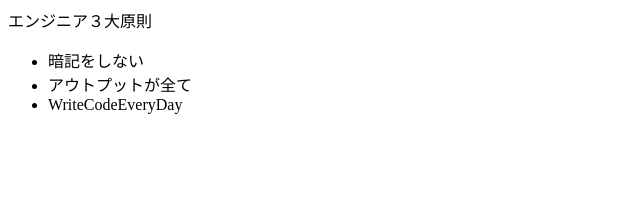
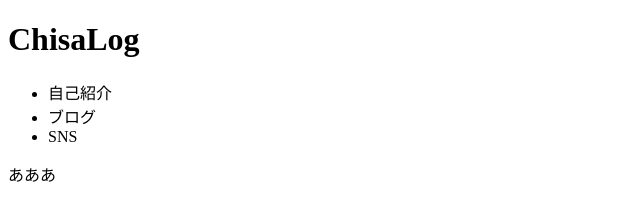
Before and after one commit to chisasy/MyLog, a plain HTML site: page index.html in a window 1280 px wide. Shown: the whole page, without its empty margins (0-640 px from the left). Drawn offline with Linux system fonts and the light colour scheme.

Commit message:
git ignore以外全てコミットしてみる

```diff
--- a/index.html
+++ b/index.html
@@ -3,22 +3,28 @@
 
 <head>
     <meta charset="UTF-8">
+    <link rel="stylesheet" href="style.css">
     <meta name="viewport" content="width=device-width, initial-scale=1.0">
     <meta http-equiv="X-UA-Compatible" content="ie=edge">
     <title>ChisaLog</title>
 </head>
 
 <body>
-    <header>エンジニア３大原則
-
+    <header>
+        <div>
+            <h1>
+                ChisaLog
+            </h1>
+        </div>
     </header>
-    <div>
+    <nav>
         <ul>
-            <li>暗記をしない</li>
-            <li>アウトプットが全て</li>
-            <li>WriteCodeEveryDay</li>
-        </ui>
-    </div>
+            <li>自己紹介</li>
+            <li>ブログ</li>
+            <li>SNS</li>
+            </ui>
+        </nav>
+    <footer>あああ</footer>
 
 
 </body>
```
